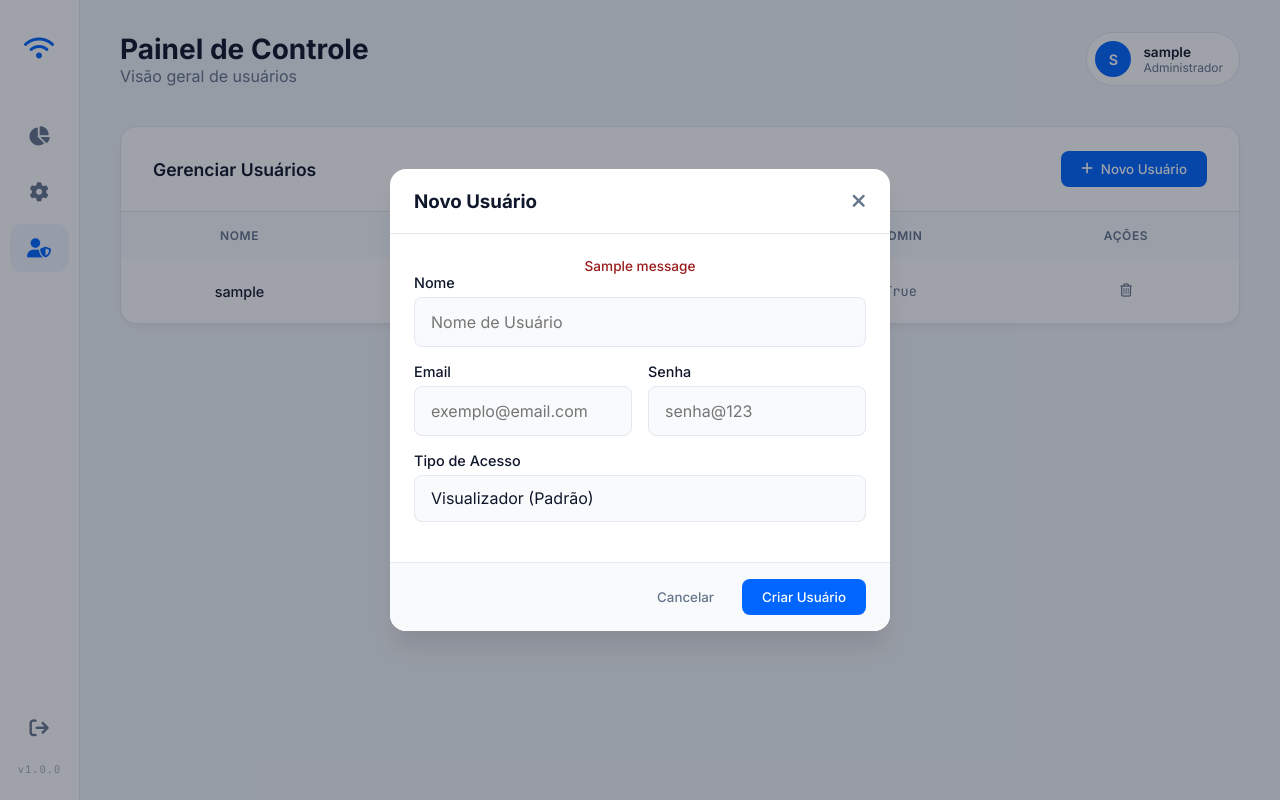
After one commit to HenriqueLiuti5/router_manager, a Flask app: page /dashboard_admin in a window 1280 px wide. The commit adds this page. Run offline with Flask 3, Linux system fonts and the light colour scheme; a user stored in the database is signed in; tables that the repository leaves empty hold one stand-in row (values such as "Sample post"); one stand-in notice (Sample message) is shown.

Commit message:
Adiciona funcionalidades de gerenciamento de usuários para administradores, incluindo adição e exclusão de usuários, e atualiza a interface do dashboard para refletir essas mudanças.

```diff
--- a/app.py
+++ b/app.py
@@ -137,7 +137,7 @@ def add_router():
 @login_required
 def delete():
     if not current_user.is_admin:
-        flash('Acesso negado. Apenas administradores podem adicionar roteadores.', 'error')
+        flash('Acesso negado. Apenas administradores podem deletar roteadores.', 'error')
         return redirect(url_for('dashboard'))
 
     router_id = request.form.get('id')
@@ -194,5 +194,63 @@ def new_password():
         flash ('Erro ao salvar nova senha.', 'error')
         return redirect(url_for('settings'))
 
+@app.route('/dashboard_admin', methods = ['GET'])
+@login_required
+def dashboard_admin():
+    if not current_user.is_admin:
+        return redirect(url_for('dashboard'))
+
+    users = User.query.all()
+    return render_template('admin_dashboard.html', users = users)
+
+@app.route('/add_user', methods = ['POST'])
+@login_required
+def add_user():
+    if not current_user.is_admin:
+        return redirect(url_for('dashboard'))
+
+    username = request.form.get('username')
+    password = request.form.get('password')
+    email = request.form.get('email')
+    is_admin = request.form.get('is_admin') == '1'
+
+    if len(password) < 4:
+        flash('A senha deve ter pelo menos 4 caracteres.', 'error')
+        return redirect(url_for('dashboard_admin'))
+
+    user = User.query.filter_by(email = email).first()
+    if user:
+        flash('Usuário já cadastrado.', 'error')
+        return redirect(url_for('dashboard_admin'))
+
+    if not re.match(r"[^@]+@[^@]+\.[^@]+", email):
+        flash('Endereço de email inválido.', 'error')
+        return redirect(url_for('dashboard_admin'))
+
+    if username and email and password:
+        user = User(username = username, email = email, password = password, is_admin = is_admin)
+        db.session.add(user)
+        db.session.commit()
+        return redirect(url_for('dashboard_admin'))
+
+    flash('Preencha todos os campos obrigatórios', 'error')
+    return redirect(url_for('dashboard_admin'))
+
+@app.route('/delete_user', methods = ['POST'])
+@login_required
+def delete_user():
+    if not current_user.is_admin:
+        flash('Acesso negado. Apenas administradores podem deletar usuários.', 'error')
+        return redirect(url_for('dashboard'))
+
+    user_id = request.form.get('id')
+
+    if str(current_user.id) == str(user_id):
+        return redirect(url_for('dashboard_admin'))
+
+    User.query.filter_by(id=user_id).delete()
+    db.session.commit()
+    return redirect(url_for('dashboard_admin'))
+
 if __name__ == '__main__':
     app.run(debug=True)
--- a/static/css/style-dashboard.css
+++ b/static/css/style-dashboard.css
@@ -306,19 +306,37 @@ tbody td {
 .empty-icon { font-size: 2.5rem; margin-bottom: 16px; opacity: 0.3; }
 
 .modal-overlay {
-    position: fixed; top: 0; left: 0; width: 100%; height: 100%;
-    background: rgba(15, 23, 42, 0.4);;
-    display: flex; align-items: center; justify-content: center;
-    z-index: 1000; opacity: 0; visibility: hidden; transition: all 0.2s;
+    position: fixed;
+    top: 0;
+    left: 0;
+    width: 100%;
+    height: 100%;
+    background: rgba(15, 23, 42, 0.4);
+    display: flex;
+    align-items: center;
+    justify-content: center;
+    z-index: 1000;
+    opacity: 0;
+    visibility: hidden;
+    transition: all 0.2s;
 }
 .modal-overlay.active { opacity: 1; visibility: visible; }
 
 .modal-box {
-    background: white; width: 100%; max-width: 500px;
-    border-radius: 16px; box-shadow: 0 20px 25px -5px rgba(0,0,0,0.1);
-    transform: scale(0.95); transition: transform 0.2s;
+    background: white;
+    width: 100%;
+    max-width: 500px;
+    border-radius: 16px;
+    box-shadow: 0 20px 25px -5px rgba(0,0,0,0.1);
+    transform: scale(0.95);
+    opacity: 0;
+    transition: .25s ease;
 }
-.modal-overlay.active .modal-box { transform: scale(1); }
+
+.modal-overlay.active {
+    opacity: 1 !important;
+    visibility: visible !important;
+}
 
 .modal-header {
     padding: 20px 24px; border-bottom: 1px solid var(--border);
@@ -330,11 +348,27 @@ tbody td {
 
 .input-group { margin-bottom: 16px; }
 .input-group label { display: block; margin-bottom: 6px; font-weight: 500; font-size: 0.9rem; }
-.input-group input {
-    width: 100%; padding: 10px 12px; border: 1px solid var(--border);
-    border-radius: 8px; outline: none; transition: border-color 0.2s;
+.input-group input,
+.input-group select {
+    width: 100%;
+    padding: 0.875rem 1rem;
+    border: 1px solid var(--border);
+    border-radius: 8px;
+    font-size: 1rem;
+    transition: all 0.2s;
+    background: #F8FAFC;
+    color: var(--text-main);
+    appearance: none;
 }
-.input-group input:focus { border-color: var(--primary); box-shadow: 0 0 0 3px rgba(0,102,255,0.1); }
+
+.input-group input:focus,
+.input-group select:focus {
+    background: #fff;
+    border-color: var(--primary);
+    box-shadow: 0 0 0 4px rgba(0, 102, 255, 0.1);
+    outline: none;
+}
+
 
 .row-2 { display: grid; grid-template-columns: 1fr 1fr; gap: 16px; }
 
@@ -356,15 +390,6 @@ tbody td {
 .btn-secondary { background: white; border: 1px solid var(--border); padding: 10px 20px; border-radius: 8px; cursor: pointer; font-weight: 500; }
 .btn-danger { background: var(--danger); color: white; border: none; padding: 10px 20px; border-radius: 8px; cursor: pointer; font-weight: 500; }
 .btn-danger:hover { background: #DC2626; }
-
-sidebar-footer {
-    margin-top: auto;
-    display: flex;
-    flex-direction: column;
-    align-items: center;
-    gap: 10px;
-    padding-bottom: 20px;
-}
 
 .app-version {
     font-size: 0.65rem;
@@ -392,3 +417,8 @@ sidebar-footer {
     from { opacity: 0; transform: translateY(-5px); }
     to { opacity: 1; transform: translateY(0); }
 }
+
+.modal-overlay.active .modal-box {
+    transform: scale(1);
+    opacity: 1;
+}
--- /dev/null
+++ b/templates/admin_dashboard.html
@@ -0,0 +1,236 @@
+{% if current_user.is_admin %}
+<!DOCTYPE html>
+<html lang="pt-br">
+<head>
+    <meta charset="UTF-8">
+    <meta name="viewport" content="width=device-width, initial-scale=1.0">
+    <title>Dashboard - Router Manager</title>
+    <link rel="icon" type="image/png" href="{{ url_for('static', filename='assets/router-manager.png') }}">
+    <link rel="stylesheet" href="{{url_for('static', filename='css/style-dashboard.css')}}">
+    <link rel="stylesheet" href="https://cdnjs.cloudflare.com/ajax/libs/font-awesome/6.4.0/css/all.min.css">
+</head>
+<body>
+    <nav class="sidebar">
+        <div class="sidebar-brand">
+            <i class="fa-solid fa-wifi"></i>
+            <span class="link-text">Router Manager</span>
+        </div>
+        <ul class="sidebar-menu">
+            <li class="{{ 'active' if request.endpoint == 'dashboard' else '' }}">
+                <a href="{{ url_for('dashboard') }}">
+                    <i class="fa-solid fa-chart-pie"></i>
+                    <span class="link-text">Dashboard</span>
+                </a>
+            </li>
+            <li class="{{ 'active' if request.endpoint == 'settings' else '' }}">
+                <a href="{{ url_for('settings') }}">
+                    <i class="fa-solid fa-gear"></i>
+                    <span class="link-text">Configurações</span>
+                </a>
+            </li>
+            <li class="{{ 'active' if request.endpoint == 'dashboard_admin' else '' }}">
+                <a href="{{ url_for('dashboard_admin') }}">
+                    <i class="fa-solid fa-user-shield"></i>
+                    <span class="link-text">Gerenciar usuários</span>
+                </a>
+            </li>
+        </ul>
+        <div class="sidebar-footer">
+            <form action="{{ url_for('logout') }}" method="POST">
+                <button type="submit" class="btn-sidebar-logout" title="Sair">
+                    <i class="fa-solid fa-arrow-right-from-bracket"></i>
+                    <span class="link-text">Sair</span>
+                </button>
+            </form>
+            <span class="app-version">v1.0.0</span>
+        </div>
+    </nav>
+
+    <main class="main-content">
+        <header class="top-bar">
+            <div class="user-welcome">
+                <h1>Painel de Controle</h1>
+                <p>Visão geral de usuários</p>
+            </div>
+            <div class="user-profile">
+                <div class="avatar-circle">
+                    {{ current_user.username[0] | upper }}
+                </div>
+                <div class="user-info">
+                    <span class="name">{{ current_user.username }}</span>
+                    <span class="role">{{ 'Administrador' if current_user.is_admin else 'Visualizador' }}</span>
+                </div>
+            </div>
+        </header>
+
+        <div class="table-container">
+            <div class="table-header">
+                <div class="table-title">
+                    <h2>Gerenciar Usuários</h2>
+                </div>
+                <button class="btn-primary" onclick="openModal()">
+                    <i class="fa-solid fa-plus"></i> Novo Usuário
+                </button>
+            </div>
+            <div class="table-responsive">
+                <table>
+                    <thead>
+                        <tr>
+                            <th>Nome</th>
+                            <th>Email</th>
+                            <th>ADMIN</th>
+                            <th>Ações</th>
+                        </tr>
+                    </thead>
+                    <tbody>
+                        {% for user in users %}
+                        <tr>
+                            <td class="fw-500">{{ user.username }}</td>
+                            <td class="text-muted">{{ user.email }}</td>
+                            <td class="font-mono">{{ user.is_admin}}</td>
+                            <td>
+                                <div class="action-buttons" style="justify-content: center;">
+                                    <button class="btn-icon delete" onclick="openDeleteModal('{{user.id}}')" title="Excluir">
+                                        <i class="fa-regular fa-trash-can"></i>
+                                    </button>
+                                </div>
+                            </td>
+                        </tr>
+                        {% else %}
+                        <tr>
+                            <td colspan="4">
+                                <div class="empty-state">
+                                    <div class="empty-icon">
+                                        <i class="fa-solid fa-router"></i>
+                                    </div>
+                                    <h3>Nenhum usuário encontrado</h3>
+                                    <p>Cadastre um novo usuário para começar o monitoramento.</p>
+                                </div>
+                            </td>
+                        </tr>
+                        {% endfor %}
+                    </tbody>
+                </table>
+            </div>
+        </div>
+    </main>
+
+    <div id="userModal" class="modal-overlay">
+        <div class="modal-box">
+            <div class="modal-header">
+                <h3>Novo Usuário</h3>
+                <button class="close-modal" onclick="closeModal()"><i class="fa-solid fa-xmark"></i></button>
+            </div>
+
+            <form action="{{ url_for('add_user') }}" method="POST">
+                <div class="modal-body">
+
+                    {% with messages = get_flashed_messages() %}
+                        {% if messages %}
+                        <div class="flash-wrapper">
+                            {% for message in messages %}
+                                <div class="alert">{{ message }}</div>
+                            {% endfor %}
+                        </div>
+                        <script>document.addEventListener("DOMContentLoaded", function() { openModal(); });</script>
+                        {% endif %}
+                    {% endwith %}
+
+                    <div class="input-group">
+                        <label>Nome</label>
+                        <input type="text" name="username" placeholder="Nome de Usuário" required>
+                    </div>
+
+                    <div class="row-2">
+                        <div class="input-group">
+                            <label>Email</label>
+                            <input type="email" name="email" placeholder="exemplo@email.com" required>
+                        </div>
+                        <div class="input-group">
+                            <label>Senha</label>
+                            <input type="password" name="password" placeholder="senha@123" required>
+                        </div>
+                    </div>
+
+                    <div class="input-group">
+                        <label for="role">Tipo de Acesso</label>
+                        <select id="role" name="is_admin" required>
+                            <option value="0">Visualizador (Padrão)</option>
+                            <option value="1">Administrador</option>
+                        </select>
+                    </div>
+
+                </div>
+                <div class="modal-footer">
+                    <button type="button" class="btn-text" onclick="closeModal()">Cancelar</button>
+                    <button type="submit" class="btn-primary">Criar Usuário</button>
+                </div>
+            </form>
+        </div>
+    </div>
+
+    <div id="deleteModal" class="modal-overlay">
+        <div class="modal-box modal-small">
+            <div class="modal-content-center">
+                <div class="icon-warning">
+                    <i class="fa-solid fa-triangle-exclamation"></i>
+                </div>
+                <h3>Excluir Usuário?</h3>
+                <p>Essa ação removerá permanentemente o usuário do banco de dados.</p>
+
+                <form action="{{ url_for('delete_user') }}" method="POST">
+                    <input type="hidden" id="delete_user_id" name="id">
+                    <div class="modal-actions">
+                        <button type="button" class="btn-secondary" onclick="closeDeleteModal()">Cancelar</button>
+                        <button id="deleteConfirmBtn" type="submit" class="btn-danger">Sim, excluir</button>
+                    </div>
+                </form>
+            </div>
+        </div>
+    </div>
+
+    <script>
+    const userModal = document.getElementById("userModal");
+    const deleteModal = document.getElementById("deleteModal");
+    const deleteInput = document.getElementById("delete_user_id");
+    const deleteConfirmBtn = document.getElementById("deleteConfirmBtn");
+
+    const loggedUserId = "{{ current_user.id }}";
+
+    function openModal() {
+        userModal.classList.add('active');
+    }
+
+    function closeModal() {
+        userModal.classList.remove('active');
+    }
+
+    function openDeleteModal(id) {
+        deleteInput.value = id;
+        deleteModal.classList.add('active');
+
+        if (String(id) === String(loggedUserId)) {
+            deleteConfirmBtn.disabled = true;
+            deleteConfirmBtn.title = "Você não pode excluir sua própria conta.";
+            deleteConfirmBtn.style.opacity = "0.5";
+            deleteConfirmBtn.style.cursor = "not-allowed";
+        } else {
+            deleteConfirmBtn.disabled = false;
+            deleteConfirmBtn.title = "";
+            deleteConfirmBtn.style.opacity = "1";
+            deleteConfirmBtn.style.cursor = "pointer";
+        }
+    }
+
+    function closeDeleteModal() {
+        deleteModal.classList.remove('active');
+    }
+
+    window.onclick = function(e) {
+        if (e.target === userModal) closeModal();
+        if (e.target === deleteModal) closeDeleteModal();
+    }
+    </script>
+</body>
+</html>
+{% endif %}
--- a/templates/settings.html
+++ b/templates/settings.html
@@ -25,6 +25,12 @@
                 <a href="{{ url_for('settings') }}">
                     <i class="fa-solid fa-gear"></i>
                     <span class="link-text">Configurações</span>
+                </a>
+            </li>
+            <li class="{{ 'active' if request.endpoint == 'dashboard_admin' else '' }}">
+                <a href="{{ url_for('dashboard_admin') }}">
+                    <i class="fa-solid fa-user-shield"></i>
+                    <span class="link-text">Gerenciar usuários</span>
                 </a>
             </li>
         </ul>
```
Also changed, not shown: templates/dashboard.html (+8 -0 lines).
